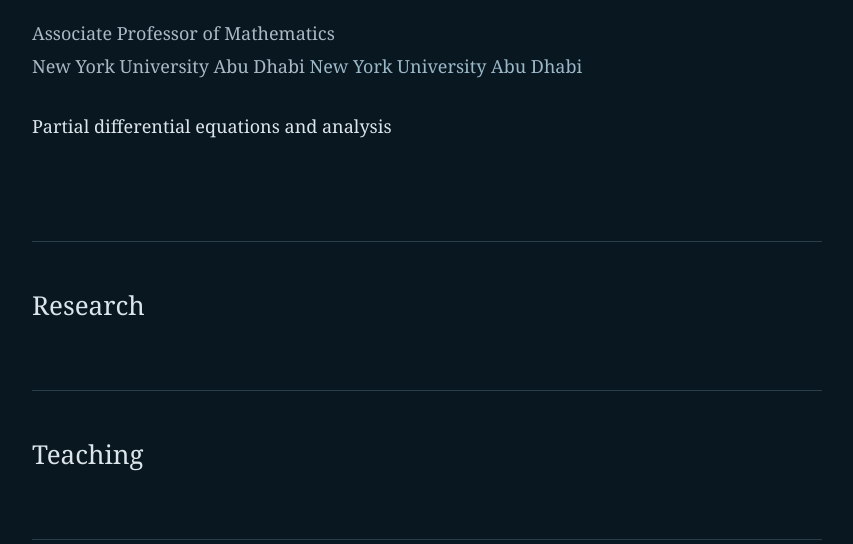
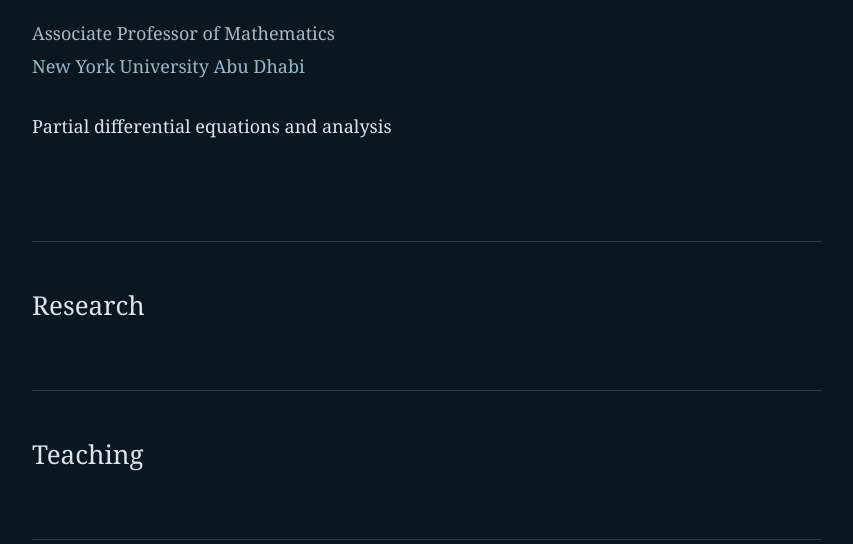
Before and after one commit to large-ocean/large-ocean.github.io, a plain HTML site: page index.html in a window 1280 px wide. Shown: the part 256-800 px from the top of the page, without its empty margins (213-1066 px from the left). Drawn offline with Linux system fonts and the light colour scheme.

Commit message:
Remove direct mention of university name

```diff
--- a/index.html
+++ b/index.html
@@ -110,7 +110,6 @@
             </p>
 
             <p class="affiliation">
-                New York University Abu Dhabi
                 <a href="https://nyuad.nyu.edu/en/academics/divisions/science/faculty/diogo-arsenio.html">New York University Abu Dhabi</a>
             </p>
 
```
